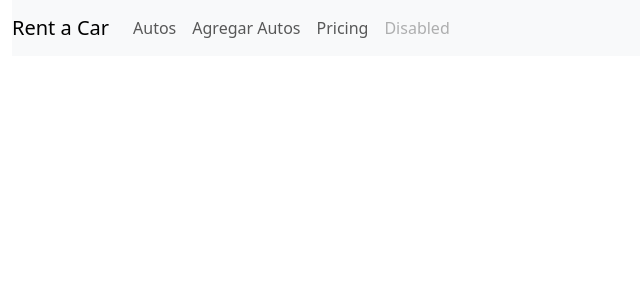
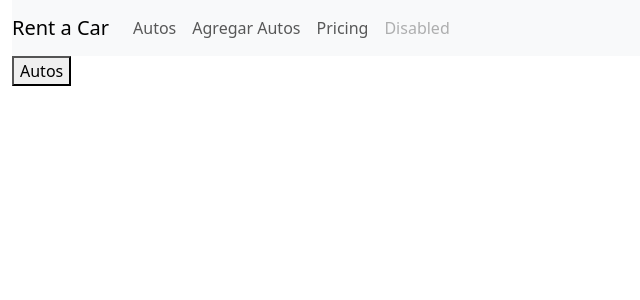
Before and after one commit to joaquinabbona/Rent-a-Car, an Angular app: page /home in a window 1280 px wide. Before the commit this address led to /. Shown: the top 300 px of the page, without its empty margins (0-640 px from the left). Built offline with nearby package versions, Linux system fonts and the light colour scheme.

Commit message:
Agregado pagina home

```diff
--- a/src/app/app-routing.module.ts
+++ b/src/app/app-routing.module.ts
@@ -5,6 +5,7 @@ import { AppComponent } from './app.component';
 import { ListCarsComponent} from './cars/list-cars/list-cars.component';
 import { AddCarsComponent } from './cars/add-cars/add-cars.component';
 import { CarManagerComponent } from './cars/car-manager/car-manager.component';
+import { HomeComponent } from './home/home/home.component';
 
 
 
@@ -15,9 +16,10 @@ const routes: Routes = [
     path: 'clients',
     loadChildren: () => import('./clients/clients/clients.module').then(m => m.ClientsModule)
   },
-  { path: '', redirectTo: '/car-manager', pathMatch: 'full' },
+  { path: '', redirectTo: '/home', pathMatch: 'full' },
   { path:'add-cars' , component: AddCarsComponent},
-  {path: 'car-manager', component: CarManagerComponent}
+  {path: 'car-manager', component: CarManagerComponent},
+  {path: 'home', component: HomeComponent}
 ];
 
 @NgModule({
--- /dev/null
+++ b/src/app/clients/clients-manager/clients-manager.component.html
@@ -0,0 +1 @@
+<p>clients-manager works!</p>
--- a/src/app/home/home.module.ts
+++ b/src/app/home/home.module.ts
@@ -1,6 +1,7 @@
 import { NgModule } from '@angular/core';
 import { CommonModule } from '@angular/common';
 import { HomeComponent } from './home/home.component';
+import { RouterLink, RouterModule } from '@angular/router';
 
 
 
@@ -9,7 +10,8 @@ import { HomeComponent } from './home/home.component';
     HomeComponent
   ],
   imports: [
-    CommonModule
+    CommonModule,
+    RouterModule
   ]
 })
 export class HomeModule { }
--- a/src/app/home/home/home.component.html
+++ b/src/app/home/home/home.component.html
@@ -1 +1,4 @@
-<p>home works!</p>
+<div class="nav-container">
+    <button [routerLink]="['/car-manager']">Autos</button>
+
+  </div>
--- a/src/app/home/home/home.component.ts
+++ b/src/app/home/home/home.component.ts
@@ -1,4 +1,5 @@
 import { Component } from '@angular/core';
+import { RouterLink } from '@angular/router';
 
 @Component({
   selector: 'app-home',
```
Also changed, not shown: src/app/app.module.ts (+7 -2 lines), src/app/clients/clients-manager/clients-manager.component.ts (added, +10 -0 lines), src/app/clients/clients-manager/clients-manager.component.css (added), 1 other file (tests, documents, lock files or other folders).
